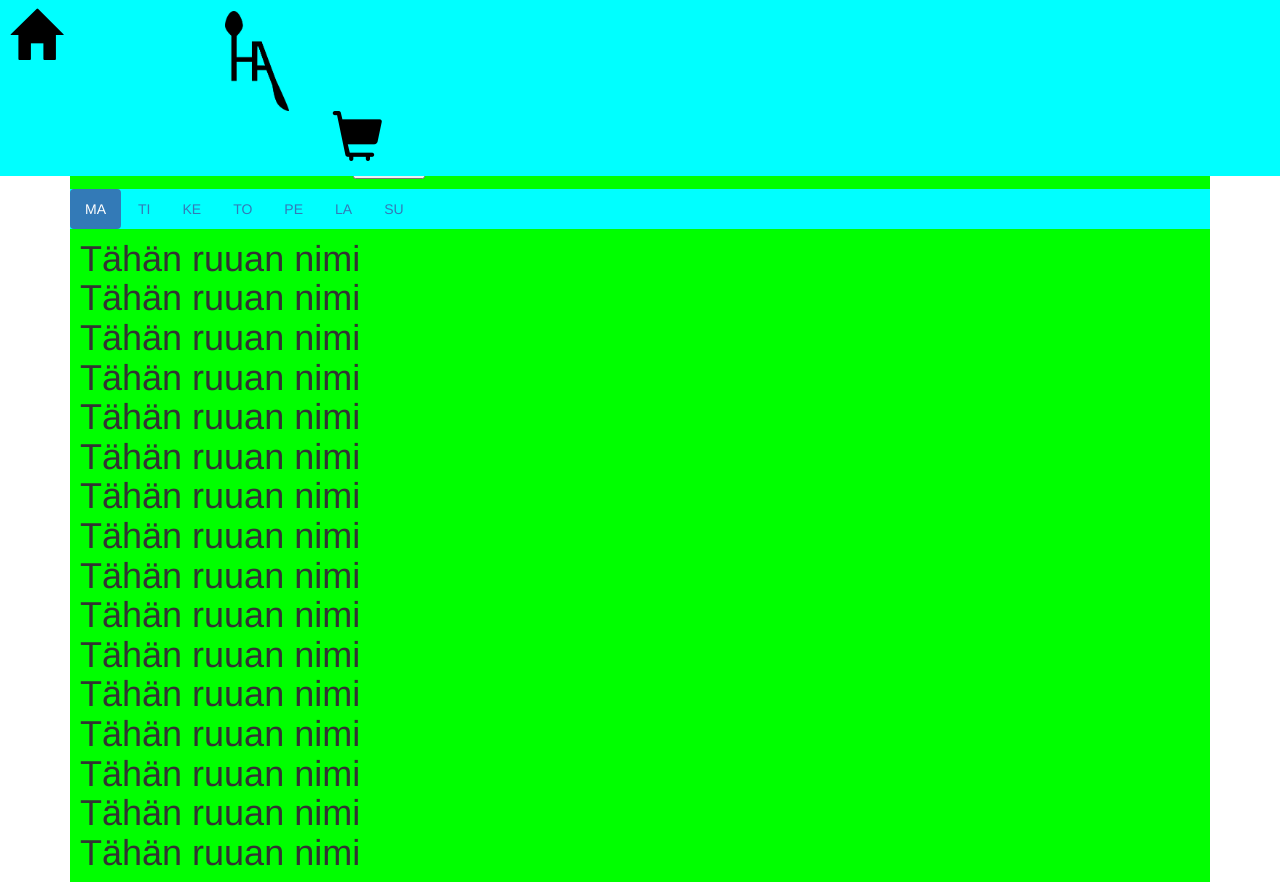
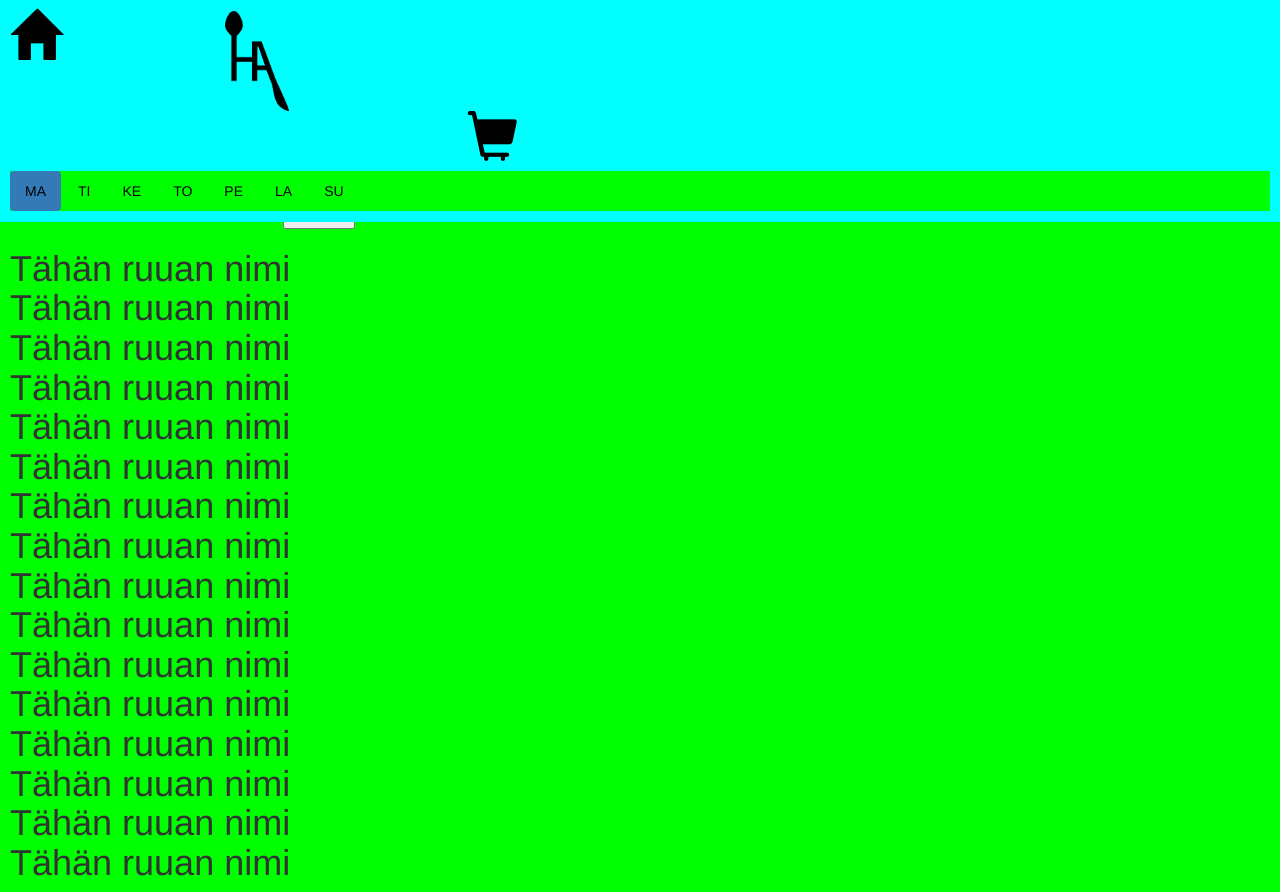
Before and after one commit to AyhyLi/hessunateriapalvelu, a website: page public/index.html in a window 1280 px wide. Drawn offline with nearby package versions, Linux system fonts and the light colour scheme.

Commit message:
1142018.1.12

```diff
--- a/css/tyylit.css
+++ b/css/tyylit.css
@@ -28,13 +28,18 @@ span{
 
 /*HEADER OSIO*/
 #header{
-    /*width:100%;*/
+    width:100%;
     background-color:aqua;
     padding:10px;
 }
 /*Linkkien väri*/
 #header a{
     color:#000;
+}
+
+#paivat{
+    margin-top:10px;
+    background-color:lime;
 }
 
 /*HAKU OSIO*/
@@ -96,11 +101,7 @@ span{
 
 /*Kaikkien sivujen paikka*/
 #etusivu, #ostoskori, #lomake{
-    margin-top:120px;
-}
-
-#paivat{
-    background-color:aqua;
+    margin-top:170px;
 }
 
 #ruokalista, #ostoskori, #lomake{
--- a/public/index.html
+++ b/public/index.html
@@ -9,27 +9,17 @@
     <script src="https://ajax.googleapis.com/ajax/libs/jquery/3.3.1/jquery.min.js"></script>
     <script src="https://cdnjs.cloudflare.com/ajax/libs/popper.js/1.12.9/umd/popper.min.js"></script>
     <script src="https://maxcdn.bootstrapcdn.com/bootstrap/3.3.7/js/bootstrap.min.js"></script>
-    <link rel="stylesheet" type="text/css" href="/css/tyylit.css">
+    <link rel="stylesheet" type="text/css" href="../css/tyylit.css">
 </head>
 <body>
     <div id="content">
-        <nav id="header" class="row navbar navbar-fixed-top">
-            <a class="eIcon"><div class="col-lg-2 col-sm-2 col-xs-2"><span class="glyphicon glyphicon-home"></span></div></a>
-            <div class="col-xs-3"></div>
-            <a class="eIcon"><div class="col-lg-8 col-sm-8 col-xs-2"><img src="/images/ha_logo.png" alt="logo"></div></a>
-            <div class="col-xs-3"></div>
-            <a id="oIcon"><div class="col-lg-2 col-sm-2 col-xs-2"><span class="glyphicon glyphicon-shopping-cart"></span></div></a>
-        </nav>
-
-        <div class="container" id="etusivu">
-            <div id="haku">
-                <select>
-                    <option>Laktoositon</option>
-                    <option>Gluteeniton</option>
-                    <option>Vähälaktoosinen</option>
-                    <option>Kasvisruoka</option>
-                </select>
-                <button>Hae</button>
+        <nav id="header" class="navbar navbar-fixed-top">
+            <div class="row">
+                <a class="eIcon"><div class="col-md-2 col-sm-2 col-xs-2"><span class="glyphicon glyphicon-home"></span></div></a>
+                <div class="col-xs-3"></div>
+                <a class="eIcon"><div class="col-md-8 col-sm-2 col-xs-2"><img src="/images/ha_logo.png" alt="logo"></div></a>
+                <div class="col-xs-3"></div>
+                <a id="oIcon"><div class="col-md-2 col-sm-2 col-xs-2"><span class="glyphicon glyphicon-shopping-cart oikea"></span></div></a>
             </div>
 
             <div id="paivat">
@@ -42,6 +32,18 @@
                     <li class="pa"><a href="#">LA</a></li>
                     <li class="pa"><a href="#">SU</a></li>
                 </ul>
+            </div>
+        </nav>
+
+        <div id="etusivu">
+            <div id="haku">
+                <select>
+                    <option>Laktoositon</option>
+                    <option>Gluteeniton</option>
+                    <option>Vähälaktoosinen</option>
+                    <option>Kasvisruoka</option>
+                </select>
+                <button>Hae</button>
             </div>
 
             <div id="ruokalista">
@@ -277,6 +279,6 @@
 </div>
 
 
-    <script src="/script/koodi.js"></script>
+    <script src="../script/koodi.js"></script>
 </body>
 </html>
```
Also changed, not shown: public/index_yllapito.html (+2 -2 lines).
